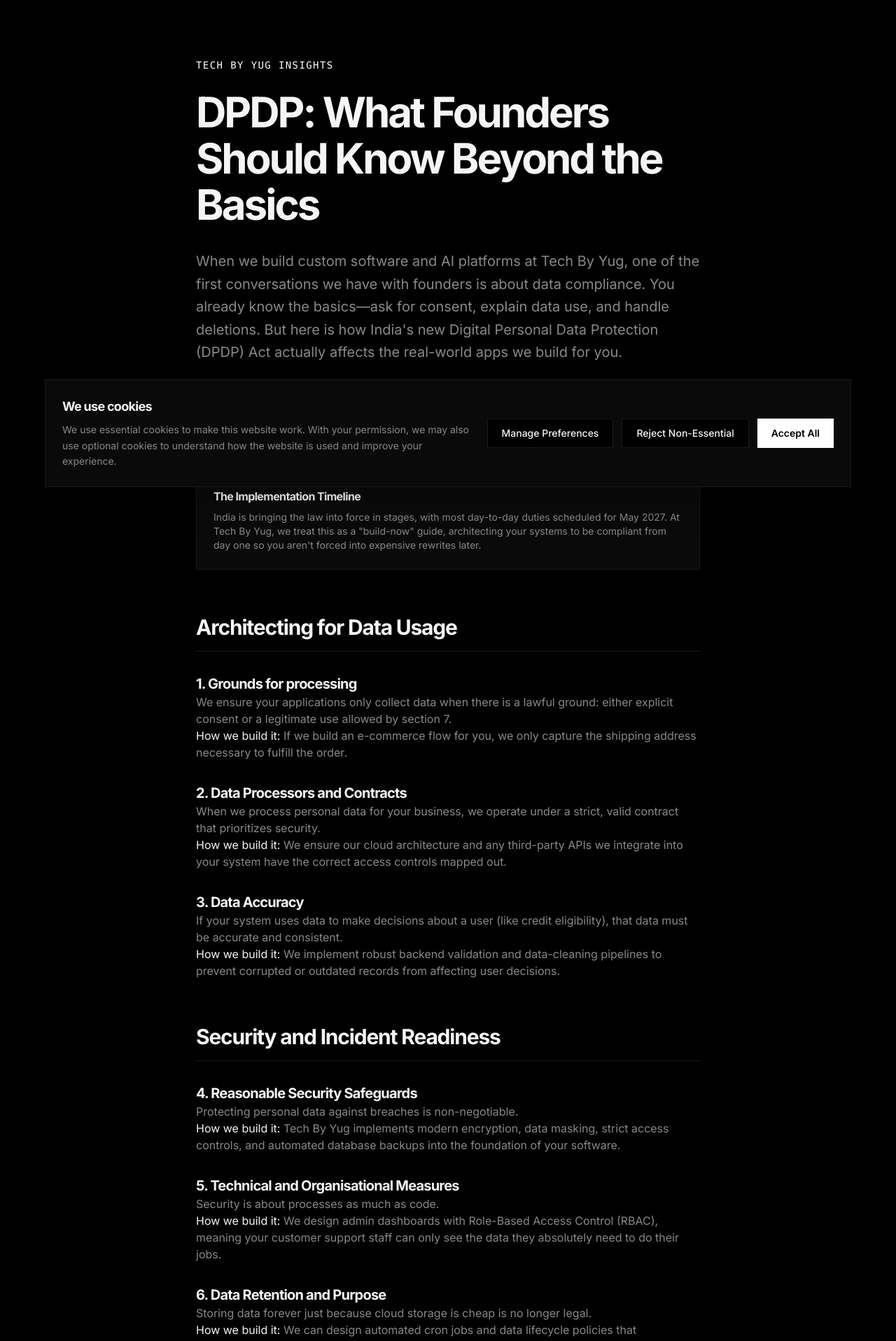
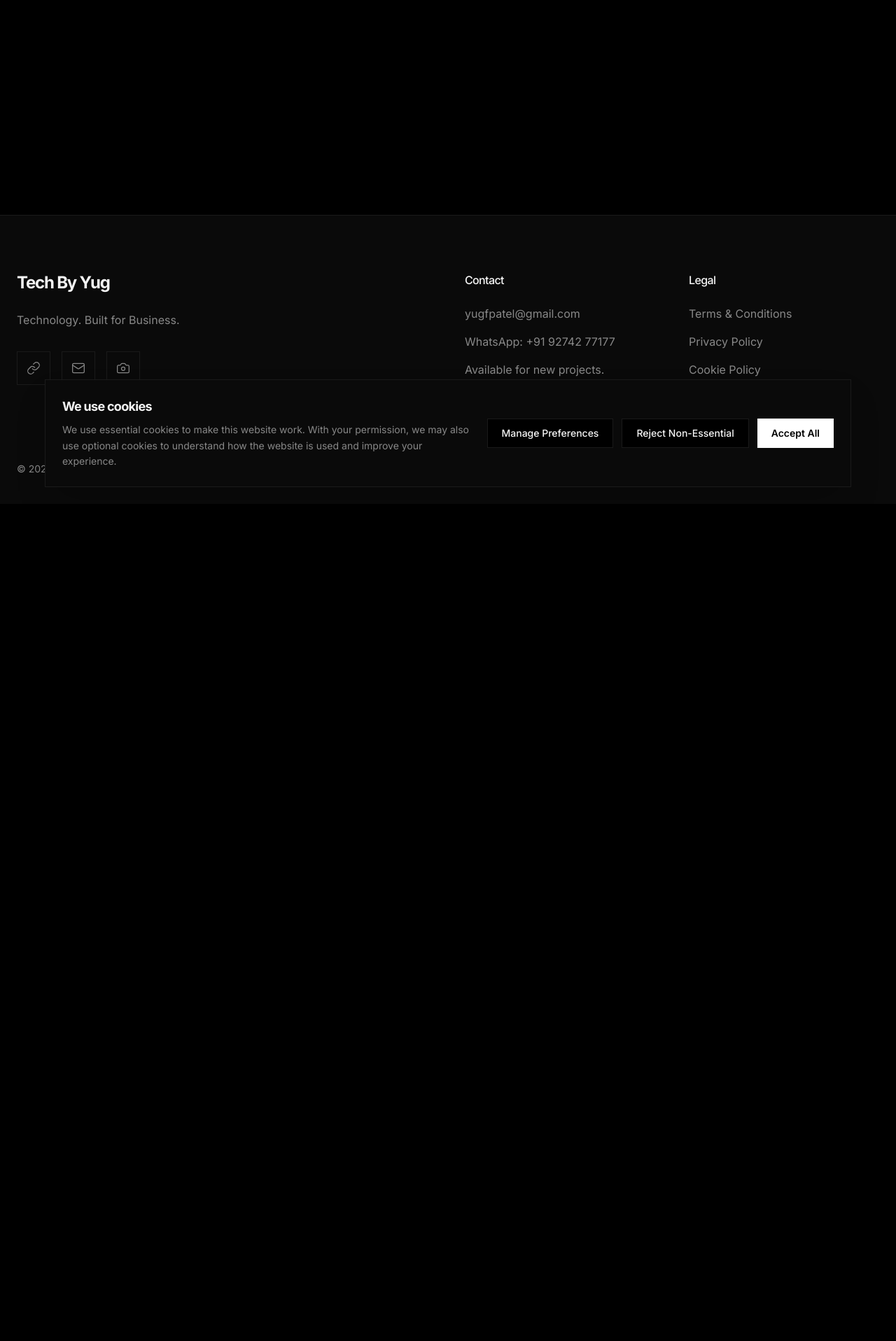
Before and after one commit to yugfpatel/Tech-By-Yug, a React (Vite) app: page /insights/dpdp-founder-guide in a window 1280 px wide. Shown: the part 80-1996 px from the top of the page at 70% size. After the commit the page ends 800 px from the top, so only its background shows below. Built offline with nearby package versions, Linux system fonts and the light colour scheme.

Commit message:
Revert DPDP Guide article addition

```diff
--- a/src/App.tsx
+++ b/src/App.tsx
@@ -9,7 +9,6 @@
 import Terms from './pages/Terms';
 import Privacy from './pages/Privacy';
 import CookiesPage from './pages/Cookies';
-import DPDPGuide from './pages/DPDPGuide';
 import { CookieProvider } from './contexts/CookieConsentContext';
 
 function App() {
@@ -27,7 +26,6 @@
               <Route path="/terms" element={<Terms />} />
               <Route path="/privacy" element={<Privacy />} />
               <Route path="/cookies" element={<CookiesPage />} />
-              <Route path="/insights/dpdp-founder-guide" element={<DPDPGuide />} />
             </Routes>
           </main>
           <Footer />
--- a/src/components/Footer.tsx
+++ b/src/components/Footer.tsx
@@ -40,11 +40,7 @@
                   WhatsApp: +91 92742 77177
                 </a>
               </li>
-              <li>
-                <a href="/insights/dpdp-founder-guide" className="hover:text-text transition-colors text-primary mt-4 inline-block">
-                  DPDP Founder's Guide
-                </a>
-              </li>
+              <li>Available for new projects.</li>
             </ul>
           </div>
 
--- a/src/pages/DPDPGuide.tsx
+++ /dev/null
@@ -1,91 +0,0 @@
-import React, { useEffect } from 'react';
-import { motion } from 'framer-motion';
-
-const DPDPGuide = () => {
-  useEffect(() => {
-    window.scrollTo(0, 0);
-    document.title = "DPDP Act: A Guide for Founders — Tech By Yug Insights";
-  }, []);
-
-  const fadeInUp = {
-    hidden: { opacity: 0, y: 20 },
-    visible: { opacity: 1, y: 0, transition: { duration: 0.6 } }
-  };
-
-  return (
-    <div className="bg-background min-h-screen pt-40 pb-20">
-      <div className="container mx-auto px-6 max-w-3xl">
-        <motion.div initial="hidden" animate="visible" variants={fadeInUp}>
-          <span className="text-sm font-mono text-primary uppercase tracking-widest mb-6 inline-block">
-            Tech By Yug Insights
-          </span>
-          <h1 className="text-4xl md:text-6xl font-bold tracking-tighter text-text mb-8 leading-[1.1]">
-            DPDP: What Founders Should Know Beyond the Basics
-          </h1>
-          <p className="text-xl text-muted leading-relaxed mb-12">
-            When we build custom software and AI platforms at Tech By Yug, one of the first conversations we have with founders is about data compliance. You already know the basics—ask for consent, explain data use, and handle deletions. But here is how India's new Digital Personal Data Protection (DPDP) Act actually affects the real-world apps we build for you.
-          </p>
-        </motion.div>
-
-        <div className="prose prose-invert prose-lg text-muted max-w-none">
-          <p>
-            Under the Act, your business acts as a <strong>Data Fiduciary</strong> when deciding why and how personal data is used. The person whose data it is is the <strong>Data Principal</strong>. As your engineering partner, Tech By Yug acts as a <strong>Data Processor</strong> when handling data on your behalf.
-          </p>
-          <div className="p-6 bg-surface border border-border my-8">
-            <h3 className="text-text font-bold mb-2 mt-0">The Implementation Timeline</h3>
-            <p className="m-0 text-sm">India is bringing the law into force in stages, with most day-to-day duties scheduled for May 2027. At Tech By Yug, we treat this as a "build-now" guide, architecting your systems to be compliant from day one so you aren't forced into expensive rewrites later.</p>
-          </div>
-
-          <h2 className="text-3xl font-bold text-text mt-16 mb-8 border-b border-border pb-4">Architecting for Data Usage</h2>
-
-          <h3 className="text-xl font-bold text-text">1. Grounds for processing</h3>
-          <p>We ensure your applications only collect data when there is a lawful ground: either explicit consent or a legitimate use allowed by section 7. <br/><span className="text-text">How we build it:</span> If we build an e-commerce flow for you, we only capture the shipping address necessary to fulfill the order.</p>
-
-          <h3 className="text-xl font-bold text-text mt-8">2. Data Processors and Contracts</h3>
-          <p>When we process personal data for your business, we operate under a strict, valid contract that prioritizes security. <br/><span className="text-text">How we build it:</span> We ensure our cloud architecture and any third-party APIs we integrate into your system have the correct access controls mapped out.</p>
-
-          <h3 className="text-xl font-bold text-text mt-8">3. Data Accuracy</h3>
-          <p>If your system uses data to make decisions about a user (like credit eligibility), that data must be accurate and consistent. <br/><span className="text-text">How we build it:</span> We implement robust backend validation and data-cleaning pipelines to prevent corrupted or outdated records from affecting user decisions.</p>
-
-          <h2 className="text-3xl font-bold text-text mt-16 mb-8 border-b border-border pb-4">Security and Incident Readiness</h2>
-
-          <h3 className="text-xl font-bold text-text">4. Reasonable Security Safeguards</h3>
-          <p>Protecting personal data against breaches is non-negotiable. <br/><span className="text-text">How we build it:</span> Tech By Yug implements modern encryption, data masking, strict access controls, and automated database backups into the foundation of your software.</p>
-
-          <h3 className="text-xl font-bold text-text mt-8">5. Technical and Organisational Measures</h3>
-          <p>Security is about processes as much as code. <br/><span className="text-text">How we build it:</span> We design admin dashboards with Role-Based Access Control (RBAC), meaning your customer support staff can only see the data they absolutely need to do their jobs.</p>
-
-          <h3 className="text-xl font-bold text-text mt-8">6. Data Retention and Purpose</h3>
-          <p>Storing data forever just because cloud storage is cheap is no longer legal. <br/><span className="text-text">How we build it:</span> We can design automated cron jobs and data lifecycle policies that automatically securely erase user data once its purpose ends, keeping you compliant without manual effort.</p>
-
-          <h2 className="text-3xl font-bold text-text mt-16 mb-8 border-b border-border pb-4">User Rights and Consent</h2>
-
-          <h3 className="text-xl font-bold text-text">7. Handling Children's Data</h3>
-          <p>Under the Act, a child is anyone under 18. Targeted ads and behavioral tracking for minors face heavy restrictions. <br/><span className="text-text">How we build it:</span> If your app targets younger demographics, we build dedicated age-verification and verifiable parental-consent flows before any data collection begins.</p>
-
-          <h3 className="text-xl font-bold text-text mt-8">8. Right to Access and Grievance Redressal</h3>
-          <p>Users have the right to know what data you process and who you share it with. They also need a way to raise complaints. <br/><span className="text-text">How we build it:</span> We can build self-service privacy portals into your user profiles, allowing users to export their data, nominate representatives, and contact your Grievance Officer directly through the app.</p>
-
-          <h2 className="text-3xl font-bold text-text mt-16 mb-8 border-b border-border pb-4">Scaling and Oversight</h2>
-
-          <h3 className="text-xl font-bold text-text">9. Processing Outside India</h3>
-          <p>Cross-border data transfers are generally allowed, but you must be aware of where your data lives. <br/><span className="text-text">How we build it:</span> We help you select cloud providers (like AWS or GCP) with local Indian data centers when necessary, ensuring sensitive data doesn't cross borders unintentionally.</p>
-
-          <h3 className="text-xl font-bold text-text mt-8">10. The Data Protection Board of India</h3>
-          <p>The Board handles complaints and can issue penalties up to ₹250 crore for failing to implement reasonable security safeguards. <br/><span className="text-text">How we build it:</span> We ensure your application maintains comprehensive access and breach logs, so if an incident occurs, you have the exact documentation needed to investigate and report it cleanly.</p>
-        </div>
-
-        <div className="mt-20 pt-8 border-t border-border flex flex-col md:flex-row justify-between items-center gap-6">
-          <p className="text-sm text-muted">
-            This is a technical overview of how we approach DPDP compliance during software development. Always consult with legal counsel for compliance regarding your specific business operations.
-          </p>
-          <a href="/#contact" className="px-6 py-3 bg-primary text-black font-semibold hover:bg-primary-hover transition-colors whitespace-nowrap">
-            Build Compliant Software With Us
-          </a>
-        </div>
-      </div>
-    </div>
-  );
-};
-
-export default DPDPGuide;
```
